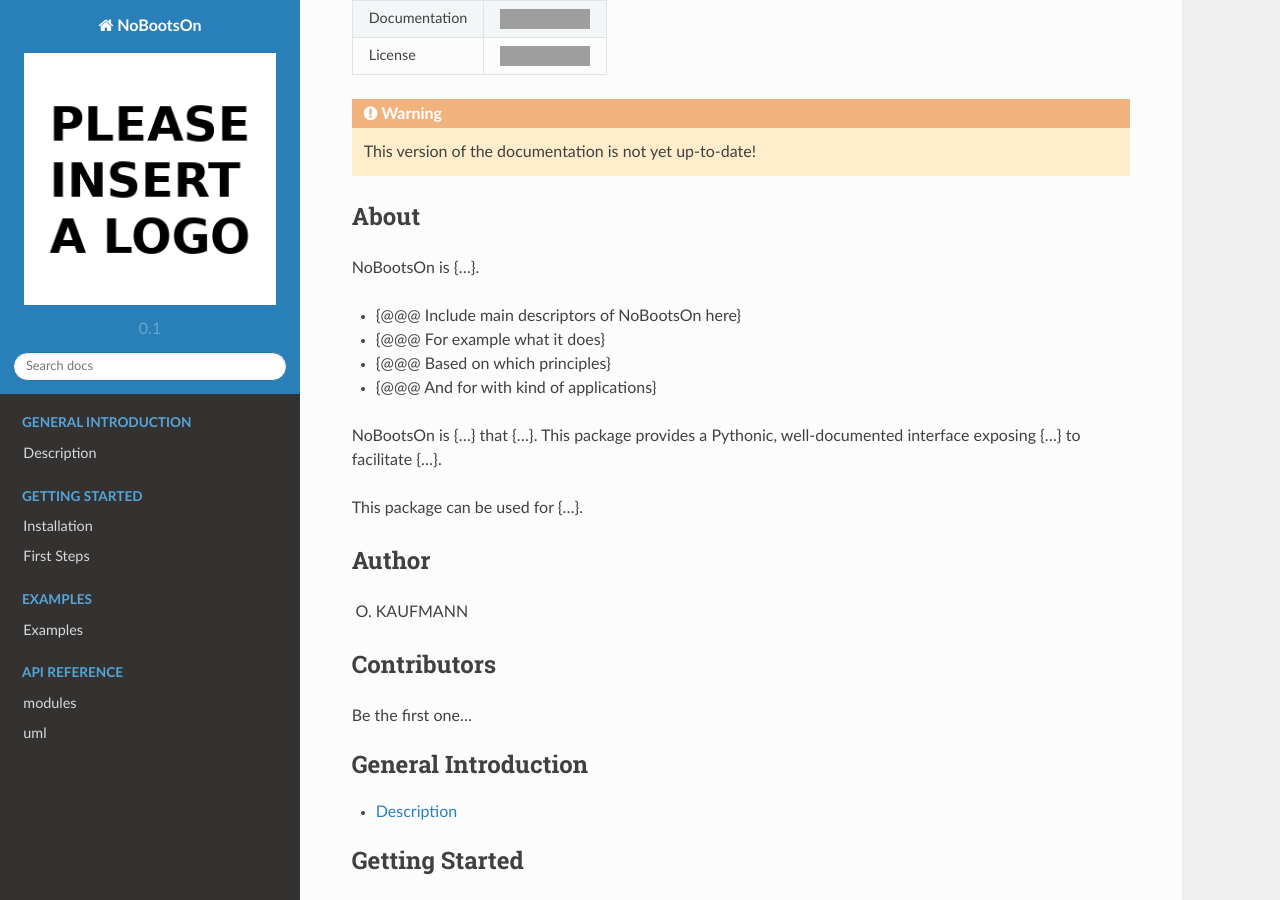
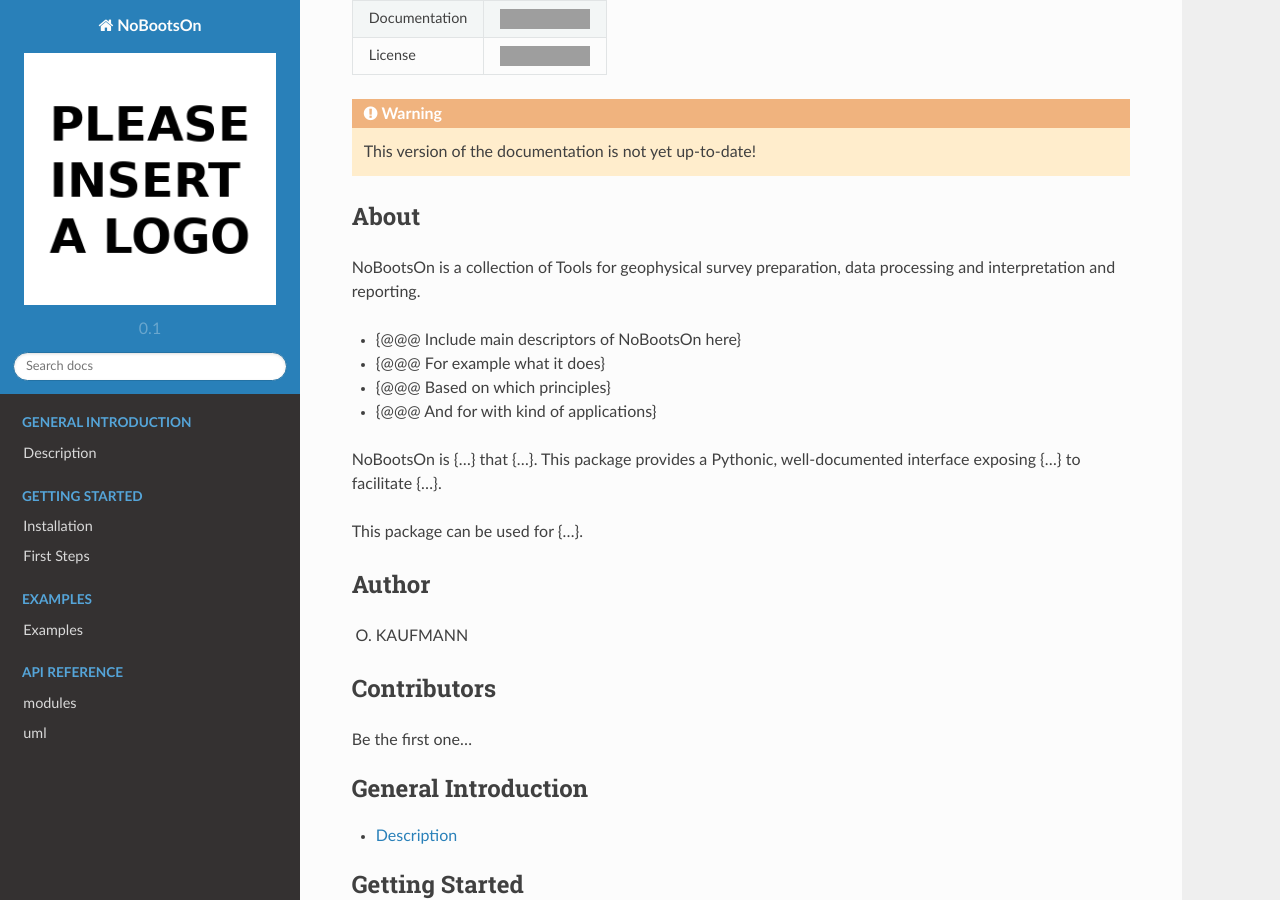
Before and after one commit to kaufmanno/BootsOff, a Sphinx documentation site: the page built from docs/source/index.rst, in a window 1280 px wide and 900 px high, scrolled down 404 px. Built offline with Sphinx 7.4.7 and the Read the Docs theme 2.0.0, drawn with Linux system fonts in a browser that asks for light colours; grey boxes are pictures that could not be loaded.

```diff
--- a/docs/source/index.rst
+++ b/docs/source/index.rst
@@ -31,7 +31,7 @@ Documentation
 About
 """""
 
-NoBootsOn is {...}.
+NoBootsOn is a collection of Tools for geophysical survey preparation, data processing and interpretation and reporting.
 
 * {@@@ Include main descriptors of NoBootsOn here}
 * {@@@ For example what it does}
```
